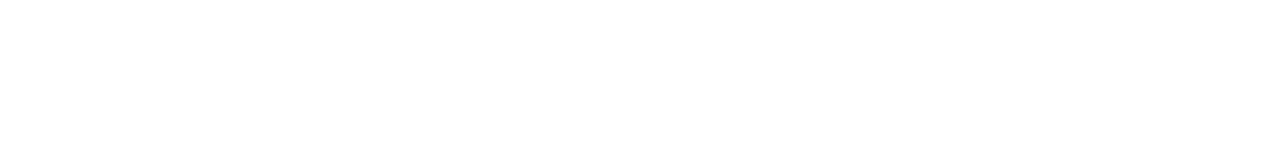
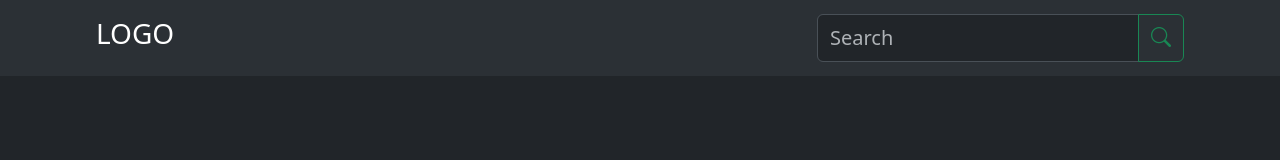
Before and after one commit to Dev-Samuel-121/Multi-Pages, a website: page 1. Wonderful tours/index.html in a window 1280 px wide. Drawn offline with nearby package versions, Linux system fonts and the light colour scheme; files that its build step writes are made by us from their sources.

Commit message:
Added navbar to project

```diff
--- a/1. Wonderful tours/index.html
+++ b/1. Wonderful tours/index.html
@@ -16,13 +16,26 @@
     <link rel="stylesheet" href="https://cdnjs.cloudflare.com/ajax/libs/font-awesome/6.6.0/css/all.min.css"
         integrity="sha512-Kc323vGBEqzTmouAECnVceyQqyqdsSiqLQISBL29aUW4U/M7pSPA/gEUZQqv1cwx4OnYxTxve5UMg5GT6L4JJg==">
     <link rel="shortcut icon" href="#" type="image/x-icon">
-    <link rel="stylesheet" href="assets/css/main.min.css">
+    <!-- <link rel="stylesheet" href="assets/css/main.min.css"> -->
+    <link rel="stylesheet" href="assets/css/main.css">
     <title>Wonderful tours</title>
 </head>
 
-<body>
+<body data-bs-theme="dark">
 
-
+    <nav class="navbar bg-body-tertiary px-5">
+        <div class="container-fluid px-5 py-1">
+            <a class="navbar-brand h1 fs-3" href="#">LOGO</a>
+            <form class="d-flex ms-auto" role="search">
+                <div class="input-group">
+                    <input class="form-control fs-5" type="search" placeholder="Search" aria-label="Search">
+                    <button class="btn btn-outline-success fs-5 py-2" type="submit">
+                        <i class="bi bi-search"></i>
+                    </button>
+                </div>
+            </form>
+        </div>
+    </nav>
 
     <script src="assets/js/main.min.js"></script>
     <script src="https://cdn.jsdelivr.net/npm/bootstrap@5.3.3/dist/js/bootstrap.bundle.min.js"
```
